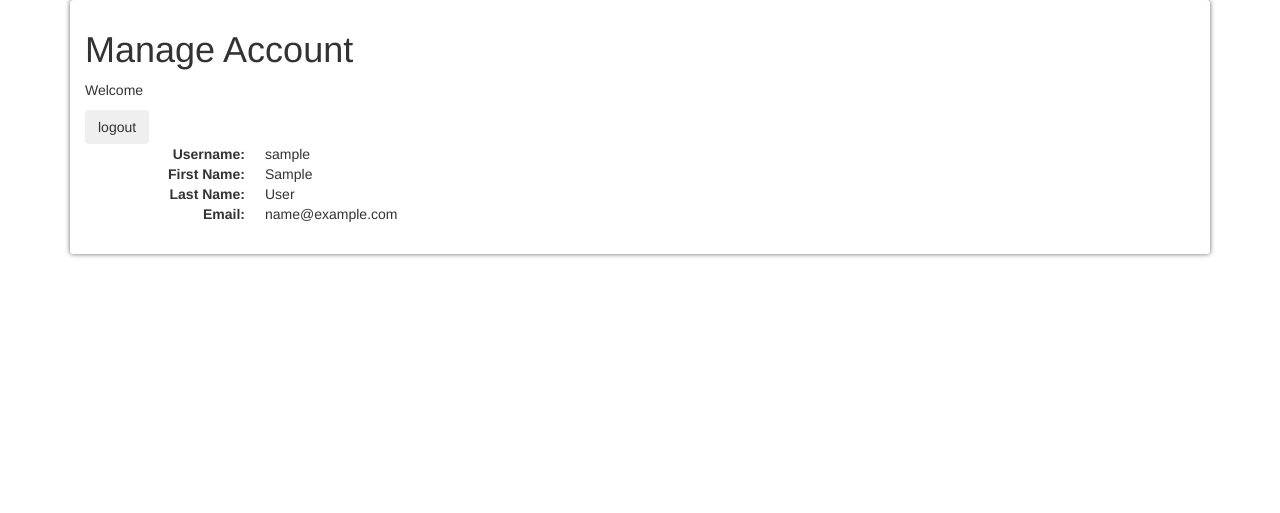
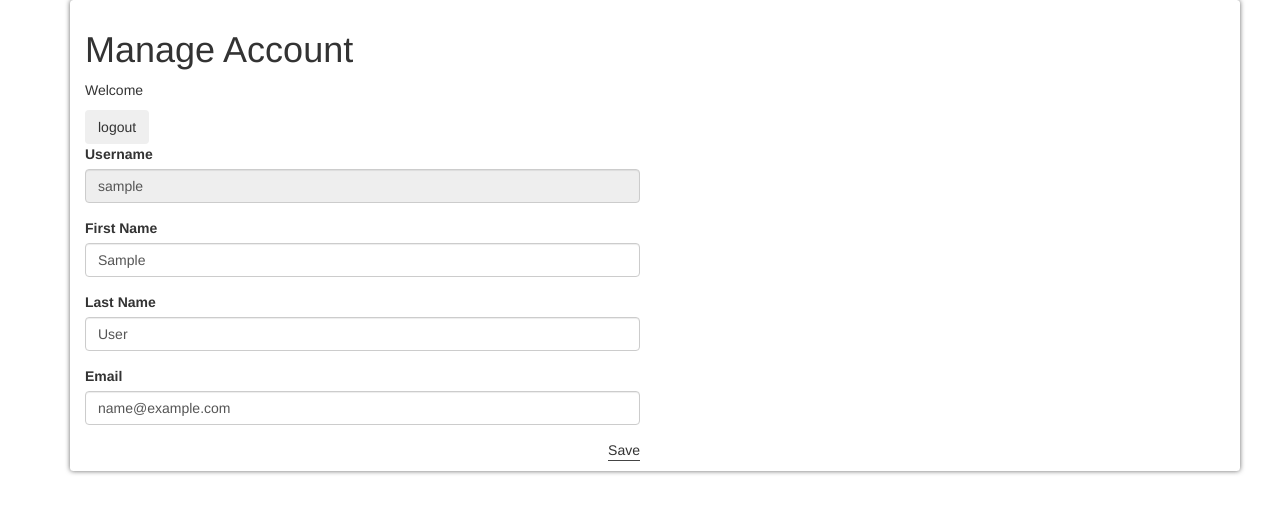
Before and after one commit to Jason0705/ICanCook, a Django app: page /user/ in a window 1280 px wide. Shown: the top 513 px of the page. Run offline with Django 3.2, Linux system fonts and the light colour scheme; the visitor is signed in with stand-in values (Sample User, id 1); some libraries are stand-ins or nearby versions.

Commit message:
Can now update first/last name and email.

```diff
--- a/mysite/user/static/site.css
+++ b/mysite/user/static/site.css
@@ -31,3 +31,13 @@ body {
     border-radius: 0.25em;
     padding: 10px 15px 10px 15px;
 }
+
+.link-btn {
+     background:none!important;
+     border:none;
+     padding:0!important;
+     font: inherit;
+     /*border is optional*/
+     border-bottom:1px solid #444;
+     cursor: pointer;
+}
--- a/mysite/user/templates/accounts/base.html
+++ b/mysite/user/templates/accounts/base.html
@@ -11,6 +11,11 @@
     {% load static %}
     <link rel="stylesheet" href="{% static "site.css" %}">
 
+    <script
+            src="https://code.jquery.com/jquery-3.1.1.min.js"
+            integrity="sha256-hVVnYaiADRTO2PzUGmuLJr8BLUSjGIZsDYGmIJLv2b8="
+            crossorigin="anonymous"></script>
+
     <script src="https://maxcdn.bootstrapcdn.com/bootstrap/3.3.7/js/bootstrap.min.js"
             integrity="sha384-Tc5IQib027qvyjSMfHjOMaLkfuWVxZxUPnCJA7l2mCWNIpG9mGCD8wGNIcPD7Txa"
             crossorigin="anonymous"></script>
--- a/mysite/user/templates/accounts/manage.html
+++ b/mysite/user/templates/accounts/manage.html
@@ -1,26 +1,39 @@
 {% extends "accounts/manage_base.html" %}
 
 {% block content %}
-<div class="card">
+    <div class="card container">
         <h1>Manage Account</h1>
         <p>Welcome {{ username }}</p>
         <form name="LogoutForm" action="/user/logout_user/" method="post">{% csrf_token %}
             <button type="submit" class="btn">logout</button>
         </form>
 
-
-    <dl class="dl-horizontal">
-        <dt>Username:</dt>
-        <dd>{{ user.username }}</dd>
-
-        <dt>First Name:</dt>
-        <dd>{{ user.first_name }}</dd>
-
-        <dt>Last Name:</dt>
-        <dd>{{ user.last_name }}</dd>
-
-        <dt>Email:</dt>
-        <dd>{{ user.email }}</dd>
-    </dl>
+        <div class="row">
+            <div class="col-md-6">
+                <form name="LoginForm" action="/user/update_user/" method="post">{% csrf_token %}
+                    <div class="form-group">
+                        <label for="username">Username</label>
+                        <input class="form-control" type="text" id="username" name="username" value="{{ user.username }}" readonly>
+                    </div>
+                    <div class="form-group">
+                        <label for="username">First Name</label>
+                        <input class="form-control" type="text" id="firstname" name="firstname" value="{{ user.first_name }}">
+                    </div>
+                    <div class="form-group">
+                        <label for="password">Last Name</label>
+                        <input class="form-control" type="text" name="lastname" id="lastname" value="{{ user.last_name }}">
+                    </div>
+                    <div class="form-group">
+                        <label for="password">Email</label>
+                        <input class="form-control" type="email" name="email" id="email" value="{{ user.email }}">
+                    </div>
+                    <div class="form-group">
+                        <button type="submit" class="link-btn pull-right">Save</button>
+                    </div>
+                </form>
+            </div>
+            <div class="col-md-6">
+            </div>
+        </div>
     </div>
 {% endblock %}
--- a/mysite/user/urls.py
+++ b/mysite/user/urls.py
@@ -1,12 +1,12 @@
 from django.conf.urls import url
 
 from . import views
-
 
 urlpatterns = [
     url(r'^$', views.index, name='index'),
     url(r'^login/$', views.login_page, name='login'),
     url(r'^login_user/$', views.login_user, name='login_user'),
     url(r'^logout_user/$', views.logout_user, name='logout_user'),
+    url(r'^update_user/$', views.update_user, name='update_user'),
     url(r'^test/$', views.test, name='test'),
 ]
--- a/mysite/user/views.py
+++ b/mysite/user/views.py
@@ -25,6 +25,32 @@ def test(request):
     return render(request, 'accounts/test.html')
 
 
+@login_required()
+def update_user(request):
+    current_user = request.user
+
+    first_name = request.POST.get('firstname', current_user.first_name)
+    last_name = request.POST.get('lastname', current_user.last_name)
+    email = request.POST.get('email', current_user.email)
+
+    if not first_name:
+        pass  # Return empty first name error
+
+    if not last_name:
+        pass  # Return empty last name error
+
+    if not email:
+        pass  # Return empty email error
+
+    current_user.first_name = first_name
+    current_user.last_name = last_name
+    current_user.email = email
+    current_user.save()
+
+    c = {'user': current_user}
+    return render(request, 'accounts/manage.html', c)
+
+
 def logout_user(request):
     logout(request)
     return HttpResponseRedirect('/user/')
```
Lines whose indentation alone changed are shown as unchanged.
